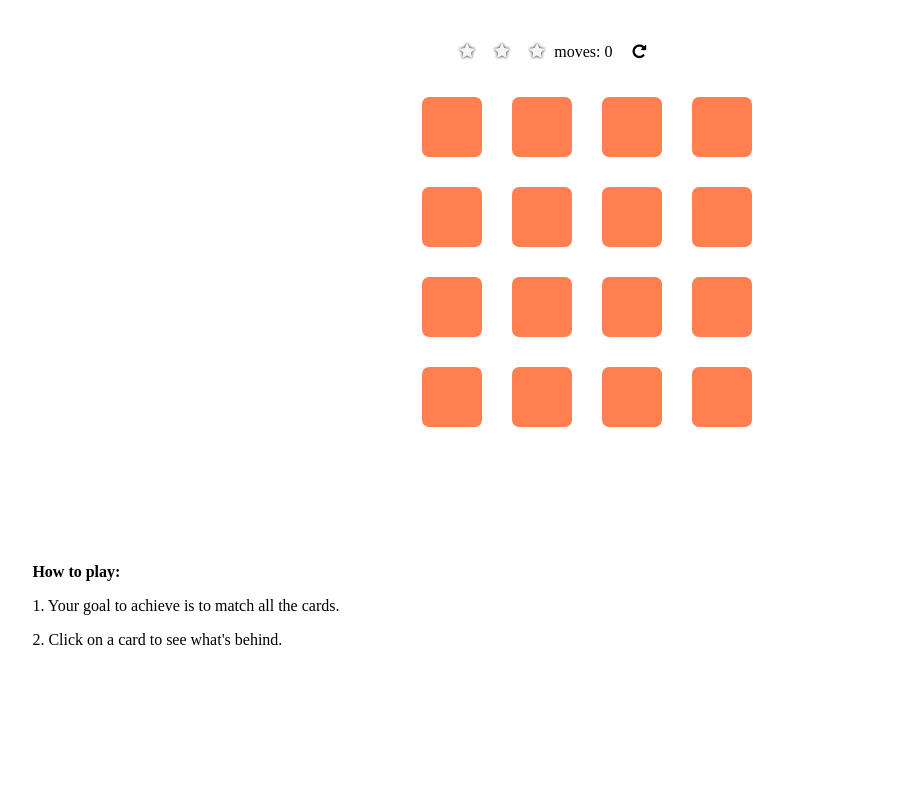
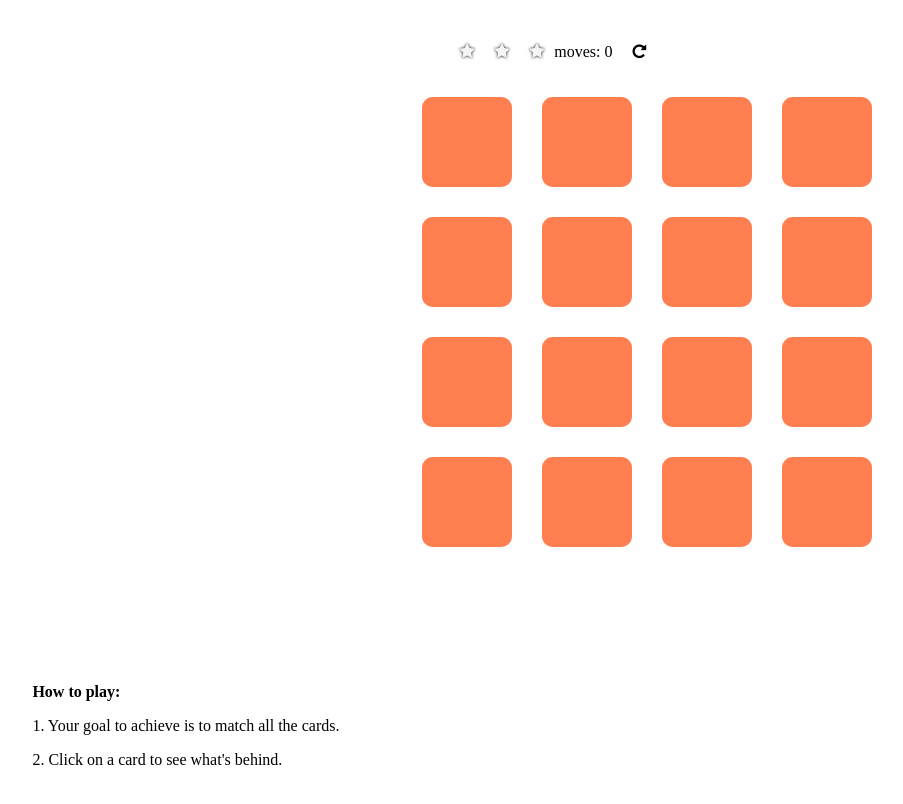
Before and after one commit to vishnuEyunni/memory-game, a website: page public/index.html in a window 1280 px wide. Shown: the part 58-862 px from the top of the page, without its empty margins (102-1005 px from the left). Before the commit the page ends 834 px from the top, so only its background shows below. Drawn offline with Linux system fonts and the light colour scheme; a web font is replaced by a local one.

Commit message:
updated styles

```diff
--- a/public/styles.css
+++ b/public/styles.css
@@ -89,9 +89,9 @@ header {
 @media only screen and (min-width: 960px) {
   .card {
     padding: 10px;
-    font-size: 30px;
-    width: 40px;
-    height: 40px;
+    font-size: 35px;
+    width: 70px;
+    height: 70px;
     background-color: coral;
     display: flex;
     align-items: center;
```
